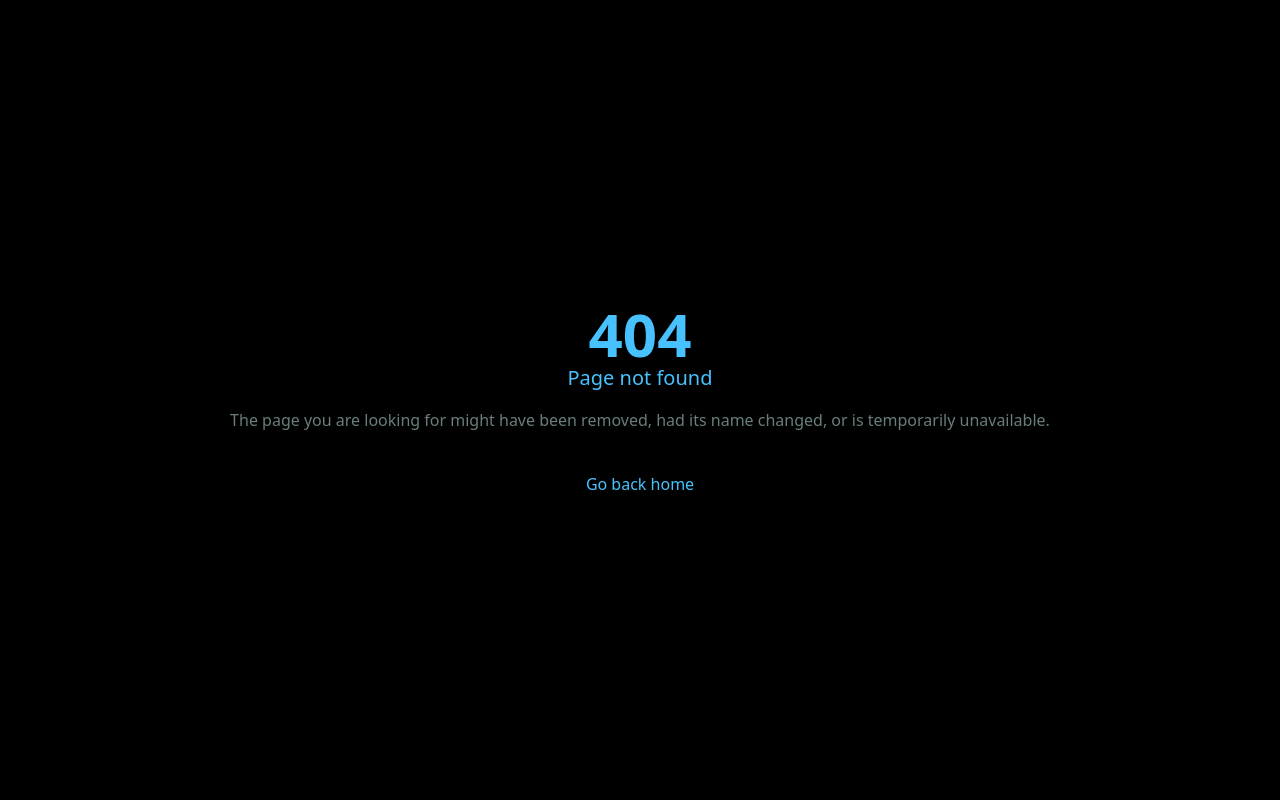
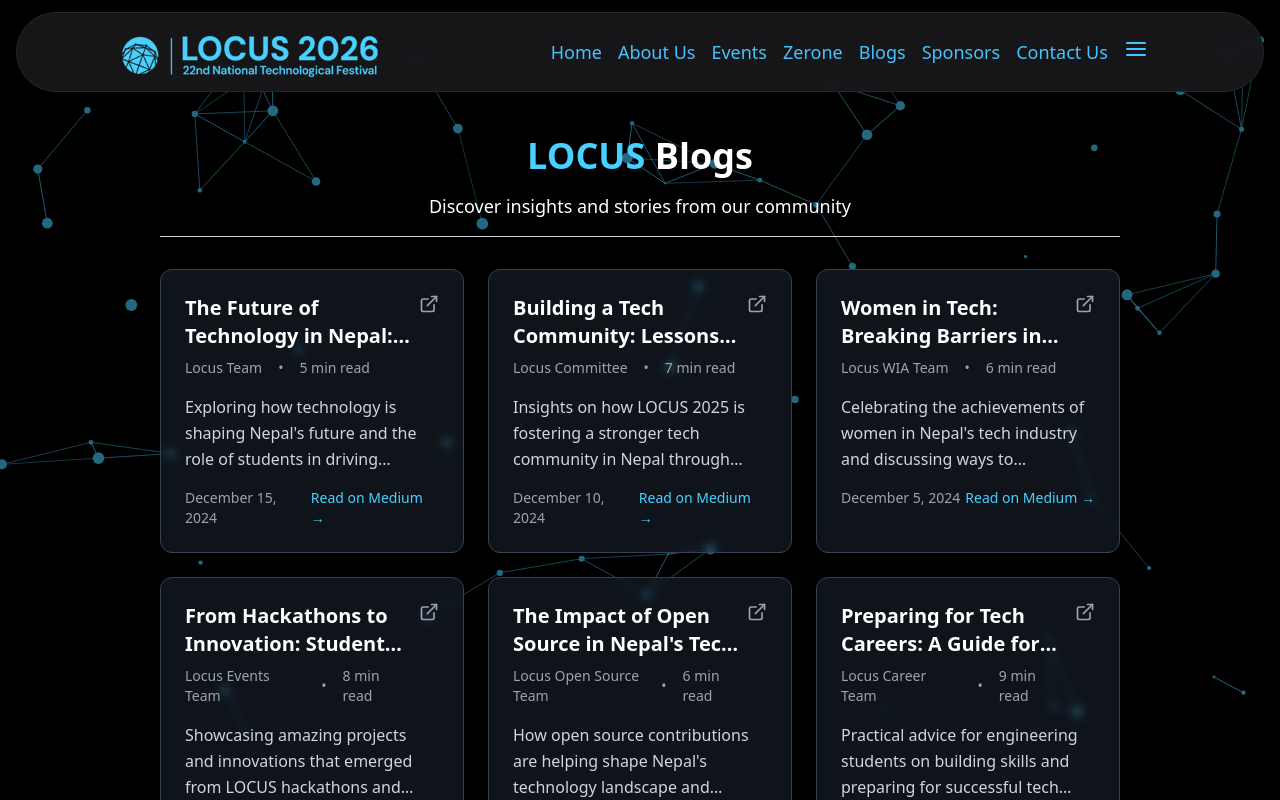
Before and after one commit to locus-ioe/locus-website-2025, a React (Vite) app in the folder Locus-2025-web/: page /blogs in a window 1280 px wide. Before the commit this address had no page. Shown: the top 800 px of the page. Built offline with nearby package versions, Linux system fonts and the light colour scheme.

Commit message:
feat: add blogs page

```diff
--- a/Locus-2025-web/src/components/navbar/Navbar.jsx
+++ b/Locus-2025-web/src/components/navbar/Navbar.jsx
@@ -48,6 +48,7 @@ export function Navbar() {
             ["About Us", "/about-us"],
             ["Events", "/events"],
             ["Zerone", "/zerone"],
+            ["Blogs", "/blogs"],
             ["Sponsors", "/sponsors"],
             ["Contact Us", "/contact-us"],
           ].map(([label, to]) => (
@@ -99,13 +100,17 @@ export function Navbar() {
               <span className="sr-only">Toggle navigation menu</span>
             </Button>
           </SheetTrigger>
-          <SheetContent side="right" className="w-64 bg-zinc-900 md:hidden lg:hidden">
+          <SheetContent
+            side="right"
+            className="w-64 bg-zinc-900 md:hidden lg:hidden"
+          >
             <nav className="flex flex-col gap-4">
               {[
                 ["Home", "/"],
                 ["About Us", "/about-us"],
                 ["Events", "/events"],
                 ["Zerone", "/zerone"],
+                ["Blogs", "/blogs"],
                 ["Sponsors", "/sponsors"],
                 ["Contact Us", "/contact-us"],
               ].map(([label, to]) => (
--- /dev/null
+++ b/Locus-2025-web/src/data/blogs.json
@@ -0,0 +1,56 @@
+[
+  {
+    "id": 1,
+    "title": "The Future of Technology in Nepal: A Student's Perspective",
+    "description": "Exploring how technology is shaping Nepal's future and the role of students in driving innovation forward.",
+    "mediumUrl": "https://medium.com/@locus2025/the-future-of-technology-in-nepal",
+    "author": "Locus Team",
+    "publishedDate": "2024-12-15",
+    "readTime": "5 min read"
+  },
+  {
+    "id": 2,
+    "title": "Building a Tech Community: Lessons from LOCUS 2025",
+    "description": "Insights on how LOCUS 2025 is fostering a stronger tech community in Nepal through events and collaboration.",
+    "mediumUrl": "https://medium.com/@locus2025/building-tech-community-locus-2025",
+    "author": "Locus Committee",
+    "publishedDate": "2024-12-10",
+    "readTime": "7 min read"
+  },
+  {
+    "id": 3,
+    "title": "Women in Tech: Breaking Barriers in Nepal",
+    "description": "Celebrating the achievements of women in Nepal's tech industry and discussing ways to encourage more participation.",
+    "mediumUrl": "https://medium.com/@locus2025/women-in-tech-nepal",
+    "author": "Locus WIA Team",
+    "publishedDate": "2024-12-05",
+    "readTime": "6 min read"
+  },
+  {
+    "id": 4,
+    "title": "From Hackathons to Innovation: Student Success Stories",
+    "description": "Showcasing amazing projects and innovations that emerged from LOCUS hackathons and competitions.",
+    "mediumUrl": "https://medium.com/@locus2025/hackathons-to-innovation",
+    "author": "Locus Events Team",
+    "publishedDate": "2024-11-28",
+    "readTime": "8 min read"
+  },
+  {
+    "id": 5,
+    "title": "The Impact of Open Source in Nepal's Tech Ecosystem",
+    "description": "How open source contributions are helping shape Nepal's technology landscape and opportunities for students.",
+    "mediumUrl": "https://medium.com/@locus2025/open-source-nepal-tech",
+    "author": "Locus Open Source Team",
+    "publishedDate": "2024-11-20",
+    "readTime": "6 min read"
+  },
+  {
+    "id": 6,
+    "title": "Preparing for Tech Careers: A Guide for Engineering Students",
+    "description": "Practical advice for engineering students on building skills and preparing for successful tech careers.",
+    "mediumUrl": "https://medium.com/@locus2025/tech-careers-guide-students",
+    "author": "Locus Career Team",
+    "publishedDate": "2024-11-15",
+    "readTime": "9 min read"
+  }
+]
--- /dev/null
+++ b/Locus-2025-web/src/pages/Blogs.jsx
@@ -0,0 +1,143 @@
+import { useState, useEffect } from "react";
+import { ExternalLink } from "lucide-react";
+
+const Blogs = () => {
+  const [blogs, setBlogs] = useState([]);
+  const [loading, setLoading] = useState(true);
+
+  useEffect(() => {
+    // Load blog data from JSON file
+    const loadBlogs = async () => {
+      try {
+        const response = await fetch("/src/data/blogs.json");
+        const blogData = await response.json();
+        setBlogs(blogData);
+      } catch (error) {
+        console.error("Error loading blogs:", error);
+      } finally {
+        setLoading(false);
+      }
+    };
+
+    loadBlogs();
+  }, []);
+
+  const handleBlogClick = (mediumUrl) => {
+    window.open(mediumUrl, "_blank", "noopener,noreferrer");
+  };
+
+  const formatDate = (dateString) => {
+    const date = new Date(dateString);
+    return date.toLocaleDateString("en-US", {
+      year: "numeric",
+      month: "long",
+      day: "numeric",
+    });
+  };
+
+  if (loading) {
+    return (
+      <div className="min-h-screen flex items-center justify-center">
+        <div className="text-center">
+          <div className="border-8 border-t-8 border-gray-200 border-t-blue-500 rounded-full w-32 h-32 animate-spin mx-auto mb-4"></div>
+          <p className="text-white text-lg">Loading blogs...</p>
+        </div>
+      </div>
+    );
+  }
+
+  return (
+    <div>
+      {/* Header Section */}
+      <div className="w-full max-w-[1148px] mx-auto px-4 py-8">
+        <div className="text-center mb-8">
+          <h1 className="text-2xl md:text-4xl font-bold mb-4">
+            <span className="text-[#48d0ff]">LOCUS</span> Blogs
+          </h1>
+          <p className="text-lg text-white">
+            Discover insights and stories from our community
+          </p>
+          <div className="mt-4 mb-4">
+            <hr className="border-gray-300" />
+          </div>
+        </div>
+
+        {/* Blogs Grid */}
+        <div className="grid grid-cols-1 md:grid-cols-2 lg:grid-cols-3 gap-6">
+          {blogs.map((blog) => (
+            <div
+              key={blog.id}
+              onClick={() => handleBlogClick(blog.mediumUrl)}
+              className="bg-gray-800/50 backdrop-blur-sm border border-gray-700 rounded-xl p-6 hover:bg-gray-800/70 hover:border-[#48d0ff]/50 transition-all duration-300 cursor-pointer group"
+            >
+              {/* Blog Header */}
+              <div className="flex items-start justify-between mb-4">
+                <div className="flex-1">
+                  <h3 className="text-xl font-semibold text-white group-hover:text-[#48d0ff] transition-colors duration-300 mb-2 line-clamp-2">
+                    {blog.title}
+                  </h3>
+                  <div className="flex items-center gap-4 text-sm text-gray-400">
+                    <span>{blog.author}</span>
+                    <span>•</span>
+                    <span>{blog.readTime}</span>
+                  </div>
+                </div>
+                <ExternalLink
+                  size={20}
+                  className="text-gray-400 group-hover:text-[#48d0ff] transition-colors duration-300 flex-shrink-0 ml-2"
+                />
+              </div>
+
+              {/* Blog Description */}
+              <p className="text-gray-300 mb-4 line-clamp-3 leading-relaxed">
+                {blog.description}
+              </p>
+
+              {/* Blog Footer */}
+              <div className="flex items-center justify-between text-sm text-gray-400">
+                <span>{formatDate(blog.publishedDate)}</span>
+                <span className="text-[#48d0ff] group-hover:text-[#48d0ff]/80 transition-colors duration-300">
+                  Read on Medium →
+                </span>
+              </div>
+            </div>
+          ))}
+        </div>
+
+        {/* Empty State */}
+        {blogs.length === 0 && (
+          <div className="text-center py-16">
+            <div className="text-6xl mb-4">📝</div>
+            <h3 className="text-2xl font-semibold text-white mb-2">
+              No Blogs Available
+            </h3>
+            <p className="text-gray-300">
+              Check back later for new blog posts!
+            </p>
+          </div>
+        )}
+
+        {/* Call to Action */}
+        <div className="text-center mt-16">
+          <div className="bg-gray-800/50 backdrop-blur-sm border border-gray-700 rounded-xl p-8 max-w-2xl mx-auto">
+            <h3 className="text-2xl font-semibold text-white mb-4">
+              Want to contribute?
+            </h3>
+            <p className="text-gray-300 mb-6">
+              Are you a member of the LOCUS community with insights to share?
+              We&apos;d love to feature your story on our blog!
+            </p>
+            <a
+              href="/contact-us"
+              className="inline-flex items-center px-6 py-3 bg-[#48d0ff] text-white font-semibold rounded-lg hover:bg-[#48d0ff]/80 transition-colors duration-300"
+            >
+              Get in Touch
+            </a>
+          </div>
+        </div>
+      </div>
+    </div>
+  );
+};
+
+export default Blogs;
--- a/Locus-2025-web/src/routes.jsx
+++ b/Locus-2025-web/src/routes.jsx
@@ -10,6 +10,7 @@ const Sponsor = lazy(() => import("./pages/Sponsor"));
 const Contact = lazy(() => import("./pages/Contact"));
 const Events = lazy(() => import("./pages/Event"));
 const Zerone = lazy(() => import("./pages/Zerone"));
+const Blogs = lazy(() => import("./pages/Blogs"));
 const NotFound = lazy(() => import("./pages/NotFound"));
 
 // Wrap lazy-loaded components with Suspense and a loading spinner
@@ -20,7 +21,6 @@ const LoadingSpinner = () => {
     </div>
   );
 };
-
 
 const withSuspense = (Component) => {
   return (
@@ -66,6 +66,10 @@ export const routes = [
         path: "past-locus",
         element: withSuspense(PastLocusPage),
       },
+      {
+        path: "blogs",
+        element: withSuspense(Blogs),
+      },
     ],
   },
   {
```
